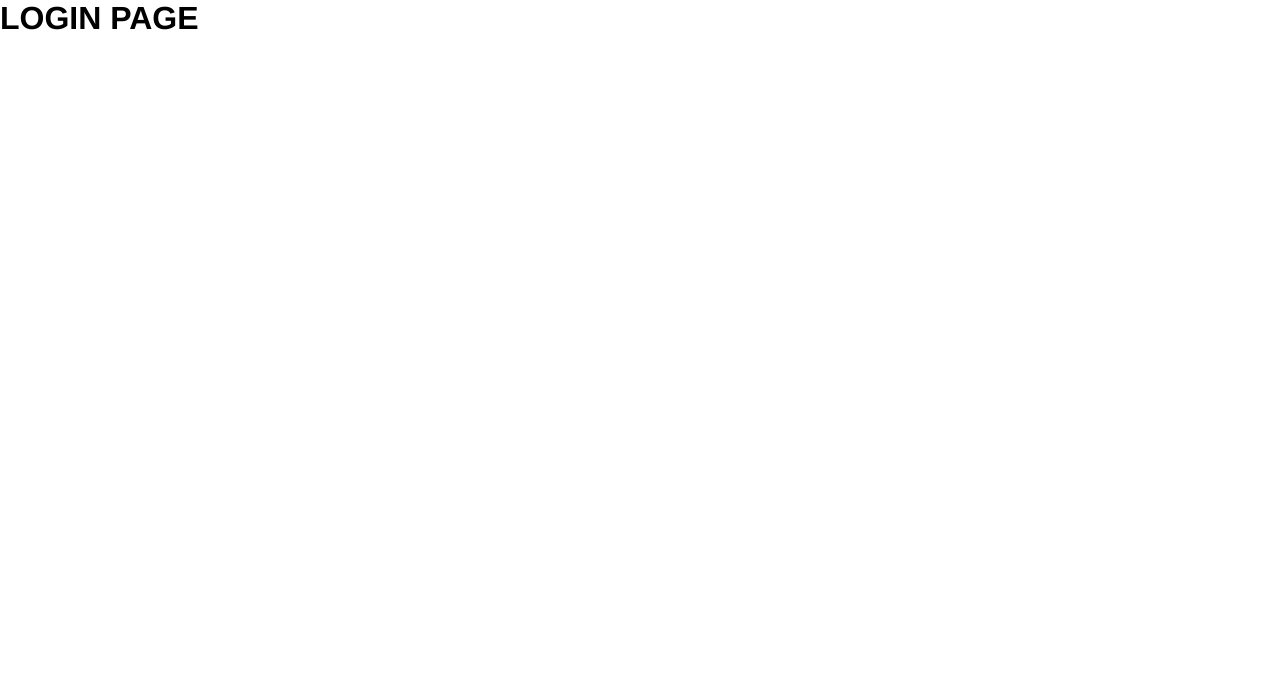
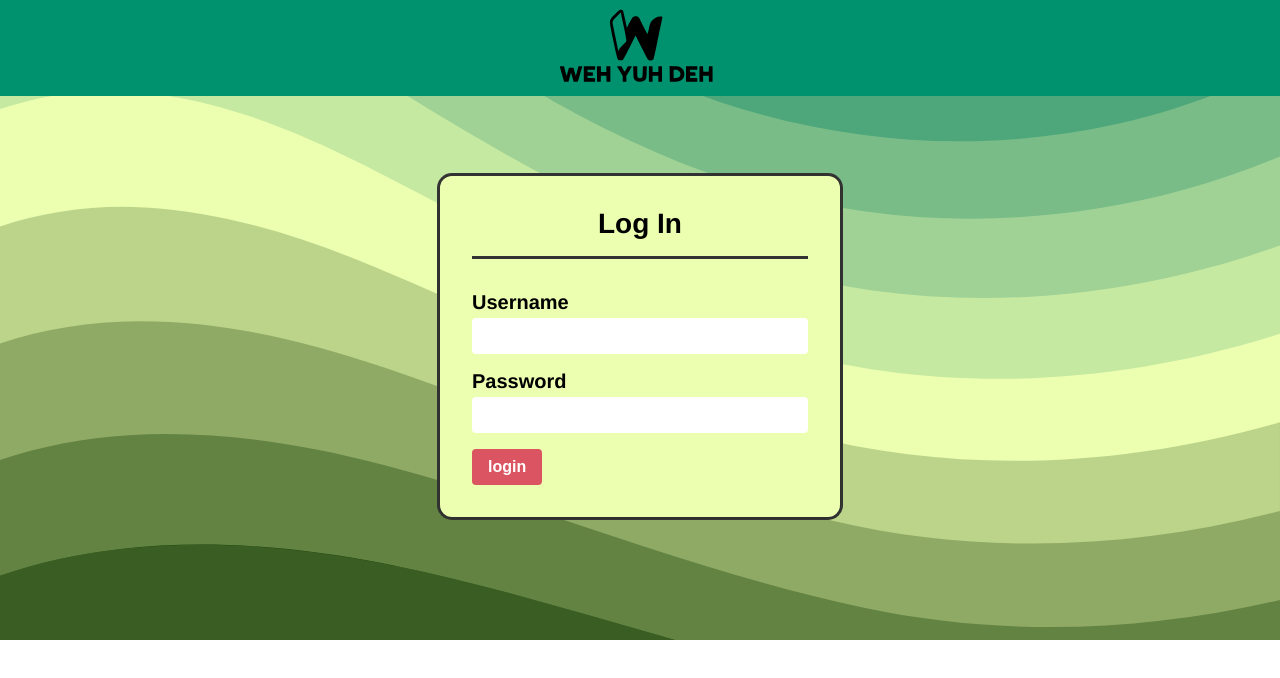
Before and after one commit to ajosephs1/capstone-wehyuhdeh, a React (Create React App) app: page /login in a window 1280 px wide. Shown: the top 678 px of the page. Built offline with nearby package versions, Linux system fonts and the light colour scheme.

Commit message:
Finish register and login styles

```diff
--- a/src/pages/LoginPage/LoginPage.js
+++ b/src/pages/LoginPage/LoginPage.js
@@ -1,10 +1,50 @@
+import React, { useState } from "react";
+import Logo from "../assets/icons/wehyuhdeh-logo-teal.svg"
 import "./LoginPage.scss";
 
 function LoginPage() {
 
+  const [formInputs, setFormInputs] = useState("");
+
+  const handleSubmit = (event) => {
+    event.preventDefault();
+    console.log(formInputs)
+  };
+
   return (
-    <h1>LOGIN PAGE</h1>
-    );
+    <div className="login">
+
+      <header className="login-header">
+        <img className="login-header__logo" src={Logo} alt="WehYuhDeh logo" />
+      </header>
+
+      <form className="login-form" onSubmit={handleSubmit}>
+        <h1 className="login-form__header">Log In</h1>
+
+        <div className="login-form__field">
+          <label htmlFor="username" className="login-form__label">Username</label>
+          <input
+            type="text"
+            id="username"
+            onChange={(event) => setFormInputs({ ...formInputs, username: event.target.value })}
+            className = "login-form__input"
+          />
+        </div>
+
+        <div className="login-form__field">
+          <label htmlFor="password" className="login-form__label">Password</label>
+          <input
+            type="password"
+            id="password"
+            onChange={(event) => setFormInputs({ ...formInputs, password: event.target.value })}
+            className = "login-form__input"
+          />
+        </div>
+
+        <button type="submit" className = "login-form__button">login</button>
+      </form>
+    </div>
+  );
 }
 
 export default LoginPage;
--- a/src/pages/LoginPage/LoginPage.scss
+++ b/src/pages/LoginPage/LoginPage.scss
@@ -0,0 +1,64 @@
+@use "../../styles/global" as *;
+
+body{
+  background-image: url('../assets/images/liquid-cheese.svg');
+  background-repeat: no-repeat;
+  background-size: cover;
+}
+
+.login{
+
+}
+
+.login-header{
+  background-color:#00916E ;
+  width: 100%;
+
+  &__logo{
+    height: 6rem;
+    display: block;
+    width: 14rem;
+    margin: auto;
+  }
+}
+
+.login-form{
+  background-color: #ECFFB0;
+  padding: 2rem;
+  width: 100%;
+  max-width: 400px;
+  margin: 5rem auto;
+  border-radius: 0.75rem;
+  box-shadow: rgba(0, 0, 0, 0.16) 0px 1px 3px, rgb(51, 51, 51) 0px 0px 0px 3px;
+
+  &__header{
+    font-size: 1.75rem;
+    text-align: center;
+    border-bottom: 3px solid rgba(51, 51, 51);
+    padding-bottom: 1rem;
+    margin-bottom: 2rem;
+  }
+  &__field{
+    display: flex;
+    flex-direction: column;
+    padding-bottom: 1rem;
+  }
+
+  &__label{
+    margin-bottom: 0.25rem;
+    font-weight: 600;
+    font-size: 1.25rem;
+  }
+
+  &__input{
+    @include input
+  }
+
+  &__button{
+    @include button;
+    color: white;
+    background-color: #DB5461;
+    font-weight: 600;
+    font-size: 1.0rem;
+  }
+}
--- a/src/pages/RegisterPage/RegisterPage.js
+++ b/src/pages/RegisterPage/RegisterPage.js
@@ -18,55 +18,62 @@ function RegisterPage() {
       </header>
 
       <form className="register-form" onSubmit={handleSubmit}>
+        <h1 className="register-form__header">Sign Up</h1>
         <div className="register-form__field">
-          <label htmlFor="firstName">First Name</label>
+          <label htmlFor="firstName" className="register-form__label">First Name</label>
           <input
             type="text"
             id="firstName"
             onChange={(event) => setFormInputs({ ...formInputs, first_name: event.target.value })}
+            className = "register-form__input"
           />
         </div>
         <div className="register-form__field">
-          <label htmlFor="lastName">Last Name</label>
+          <label htmlFor="lastName" className="register-form__label">Last Name</label>
           <input
             type="text"
             id="lastName"
             onChange={(event) => setFormInputs({ ...formInputs, last_name: event.target.value })}
+            className = "register-form__input"
           />
         </div>
         <div className="register-form__field">
-          <label htmlFor="username">Username</label>
+          <label htmlFor="username" className="register-form__label">Username</label>
           <input
             type="text"
             id="username"
             onChange={(event) => setFormInputs({ ...formInputs, username: event.target.value })}
+            className = "register-form__input"
           />
         </div>
         <div className="register-form__field">
-          <label htmlFor="email">Email</label>
+          <label htmlFor="email" className="register-form__label">Email</label>
           <input
             type="email"
             id="email"
             onChange={(event) => setFormInputs({ ...formInputs, email: event.target.value })}
+            className = "register-form__input"
           />
         </div>
         <div className="register-form__field">
-          <label htmlFor="password">Password</label>
+          <label htmlFor="password" className="register-form__label">Password</label>
           <input
             type="password"
             id="password"
             onChange={(event) => setFormInputs({ ...formInputs, password: event.target.value })}
+            className = "register-form__input"
           />
         </div>
         <div className="register-form__field">
-          <label htmlFor="confirmPassword">Confirm Password</label>
+          <label htmlFor="confirmPassword" className="register-form__label">Confirm Password</label>
           <input
             type="password"
             id="confirmPassword"
             onChange={(event) => setFormInputs({ ...formInputs, confirm_password: event.target.value })}
+            className = "register-form__input"
           />
         </div>
-        <button type="submit">Register</button>
+        <button type="submit" className = "register-form__button">REGISTER</button>
       </form>
     </div>
   );
--- a/src/pages/RegisterPage/RegisterPage.scss
+++ b/src/pages/RegisterPage/RegisterPage.scss
@@ -1,13 +1,13 @@
 @use "../../styles/global" as *;
 
-
+body{
+  background-image: url('../assets/images/liquid-cheese.svg');
+  background-repeat: no-repeat;
+  background-size: cover;
+}
 
 .register{
-  height: 100vh;
-  background-image: url('../assets/images/liquid-cheese.svg');
-  background-position: absolute;
-  background-repeat: no-repeat;
-  background-size: cover;
+
 }
 
 .register-header{
@@ -15,24 +15,50 @@
   width: 100%;
 
   &__logo{
-    height: 5rem;
+    height: 6rem;
     display: block;
-    width: 10rem;
+    width: 14rem;
     margin: auto;
   }
 }
 
 .register-form{
-  background-color: #DAD7CD;
-  padding: 1.5rem;
+  background-color: #ECFFB0;
+  padding: 2rem;
   width: 100%;
-  max-width: 568px;
+  max-width: 400px;
   margin: 5rem auto;
   border-radius: 0.75rem;
+  box-shadow: rgba(0, 0, 0, 0.16) 0px 1px 3px, rgb(51, 51, 51) 0px 0px 0px 3px;
 
+  &__header{
+    font-size: 1.75rem;
+    text-align: center;
+    border-bottom: 3px solid rgba(51, 51, 51);
+    padding-bottom: 1rem;
+    margin-bottom: 2rem;
+  }
   &__field{
     display: flex;
     flex-direction: column;
     padding-bottom: 1rem;
   }
+
+  &__label{
+    margin-bottom: 0.25rem;
+    font-weight: 600;
+    font-size: 1.25rem;
+  }
+
+  &__input{
+    @include input
+  }
+
+  &__button{
+    @include button;
+    color: white;
+    background-color: #DB5461;
+    font-weight: 600;
+    font-size: 1.0rem;
+  }
 }
--- a/src/styles/_global.scss
+++ b/src/styles/_global.scss
@@ -6,6 +6,45 @@
 }
 
 body {
+  font-family: Helvetica, sans-serif;
+  color: black;
+}
+
+//   mixins
+
+@mixin input {
+  background-color: #fff;
+  border: none;
+  outline: none;
+  height: 2.25rem;
+  border-radius: 0.25rem;
+  padding: 0 1rem;
+  width: 100%;
+  resize: none;
+  @content;
+
+  &::placeholder {
     font-family: Helvetica, sans-serif;
-    color: black;
   }
+
+  &:focus {
+    color: #000000;
+    opacity: 100;
+    border-style: none;
+    border: 2px solid  rgb(51, 51, 51);
+  }
+}
+
+@mixin button {
+    height: 2.25rem;
+    border-style: none;
+    padding: 0 1rem;
+    border-radius: 0.25rem;
+    min-width: fit-content;
+    text-align: center;
+    @content;
+
+    &:hover {
+      cursor: pointer;
+    }
+  }
```
Also changed, not shown: src/styles/_typography.scss (added).
